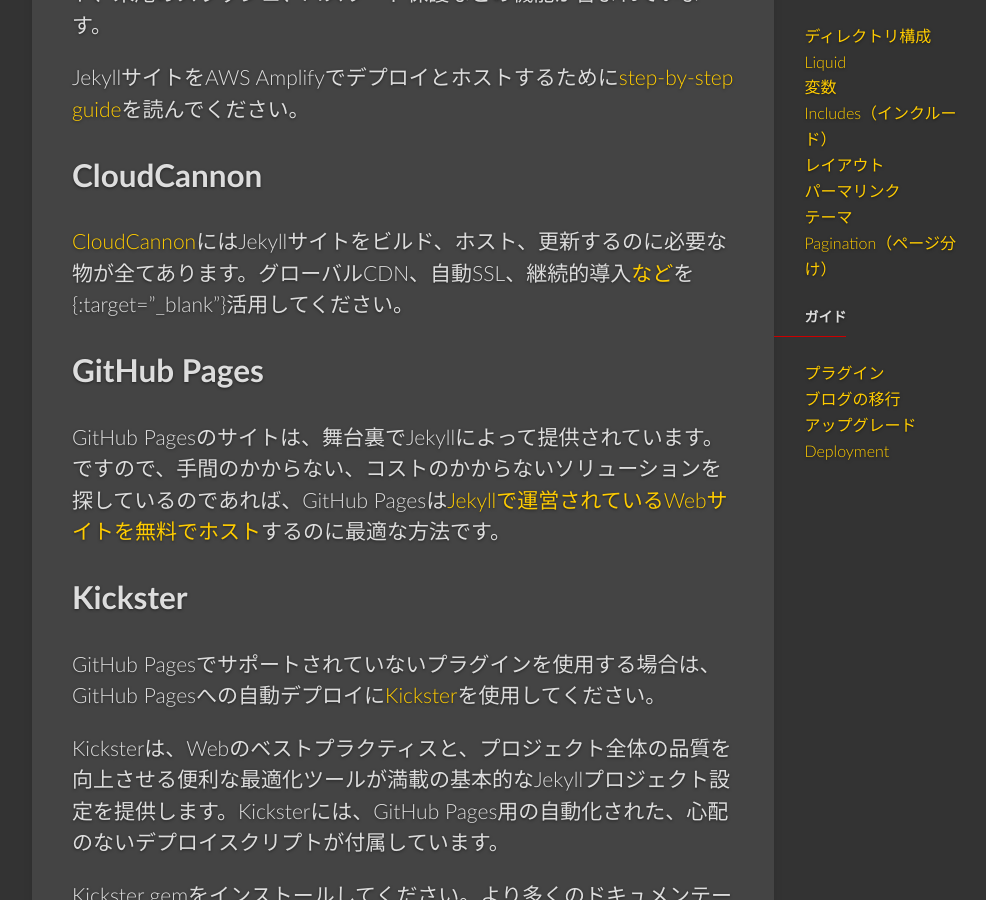
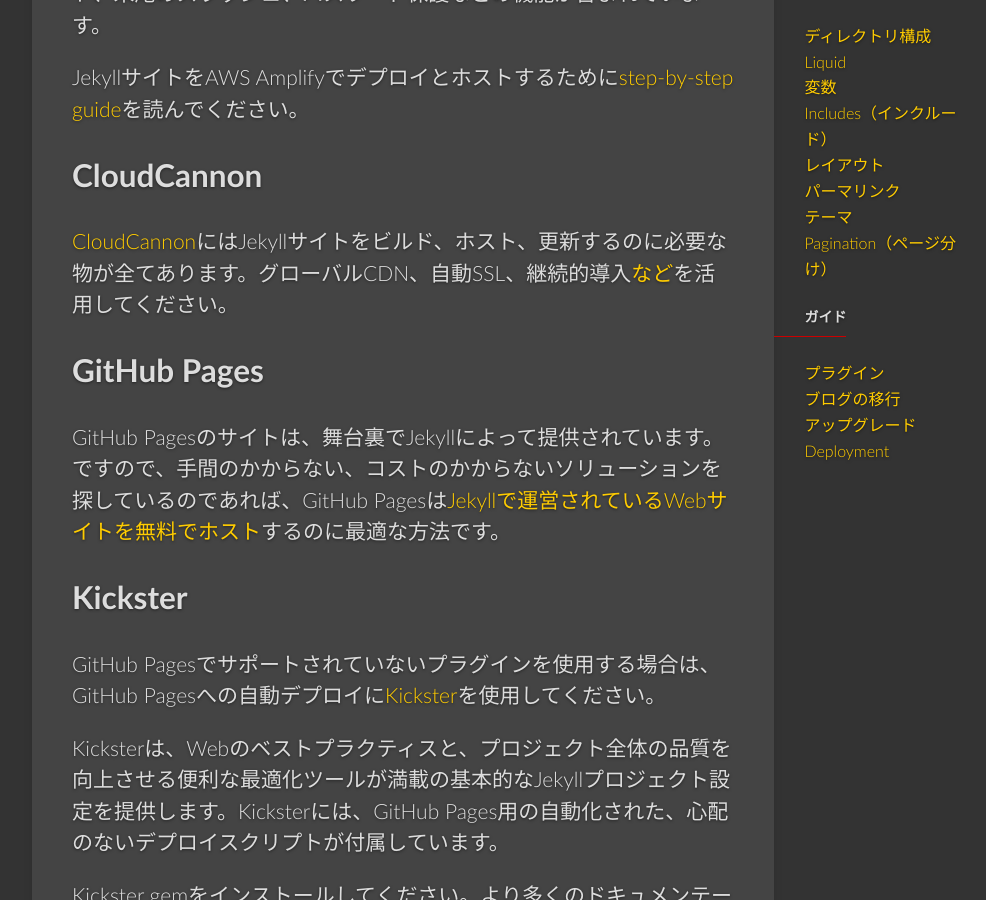
Before and after one commit to jekyllrb-ja/jekyllrb-ja.github.io, a Jekyll site: the page built from _docs/deployment/third-party.md, in a window 1280 px wide and 900 px high, scrolled down 804 px. Shown: the whole window, without its empty margins (139-1125 px from the left). Built offline with Jekyll 4.4.1, drawn with Linux system fonts in a browser that asks for light colours; comment, search, counter and statistics services are not loaded.

Commit message:
{: target="_blank"}の場所が間違っていたので修正

```diff
--- a/_docs/deployment/third-party.md
+++ b/_docs/deployment/third-party.md
@@ -25,7 +25,7 @@
 
 ## CloudCannon
 
-[CloudCannon](https://cloudcannon.com){:target="_blank"}にはJekyllサイトをビルド、ホスト、更新するのに必要な物が全てあります。グローバルCDN、自動SSL、継続的導入[など](https://cloudcannon.com/features/)を{:target="_blank"}活用してください。
+[CloudCannon](https://cloudcannon.com){: target="_blank"}にはJekyllサイトをビルド、ホスト、更新するのに必要な物が全てあります。グローバルCDN、自動SSL、継続的導入[など](https://cloudcannon.com/features/){: target="_blank"}を活用してください。
 
 <!-- [CloudCannon](https://cloudcannon.com) has everything you need to build, host
 and update Jekyll websites. Take advantage of our global CDN, automated SSL,
```
